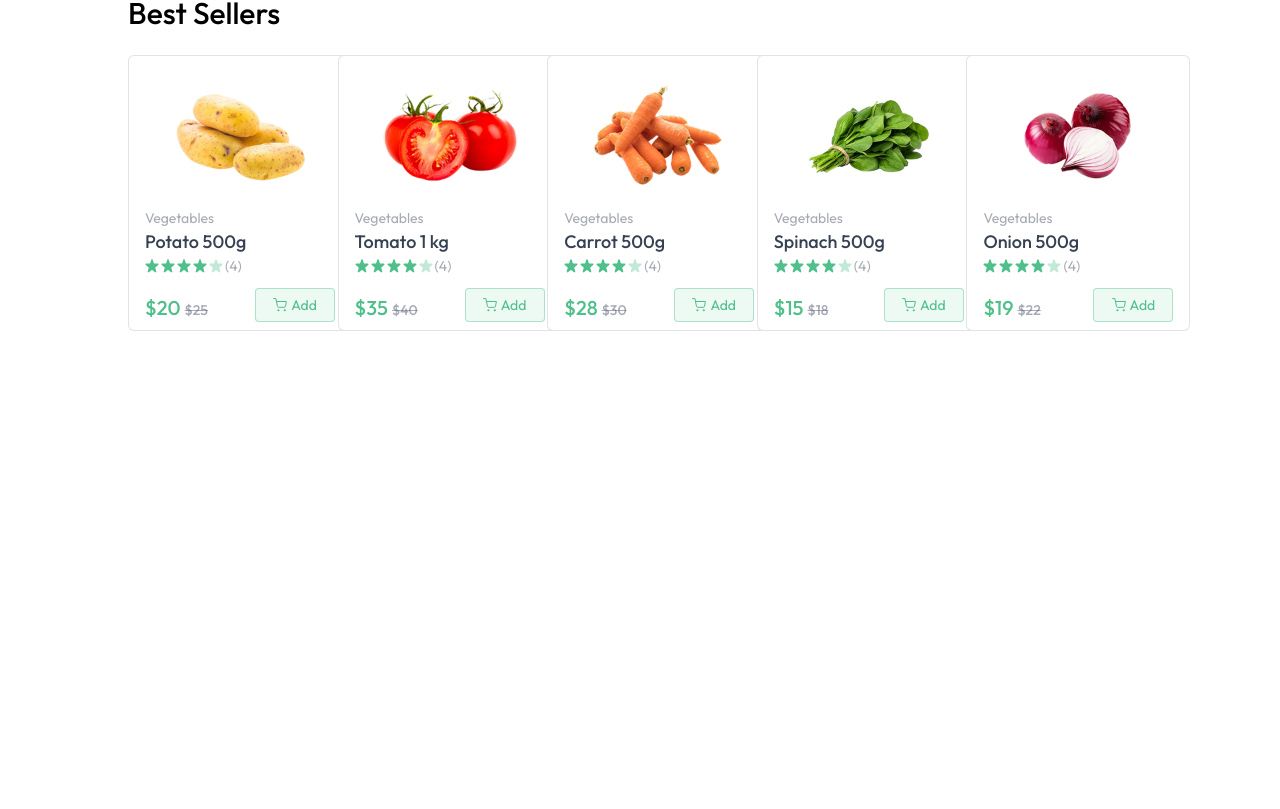
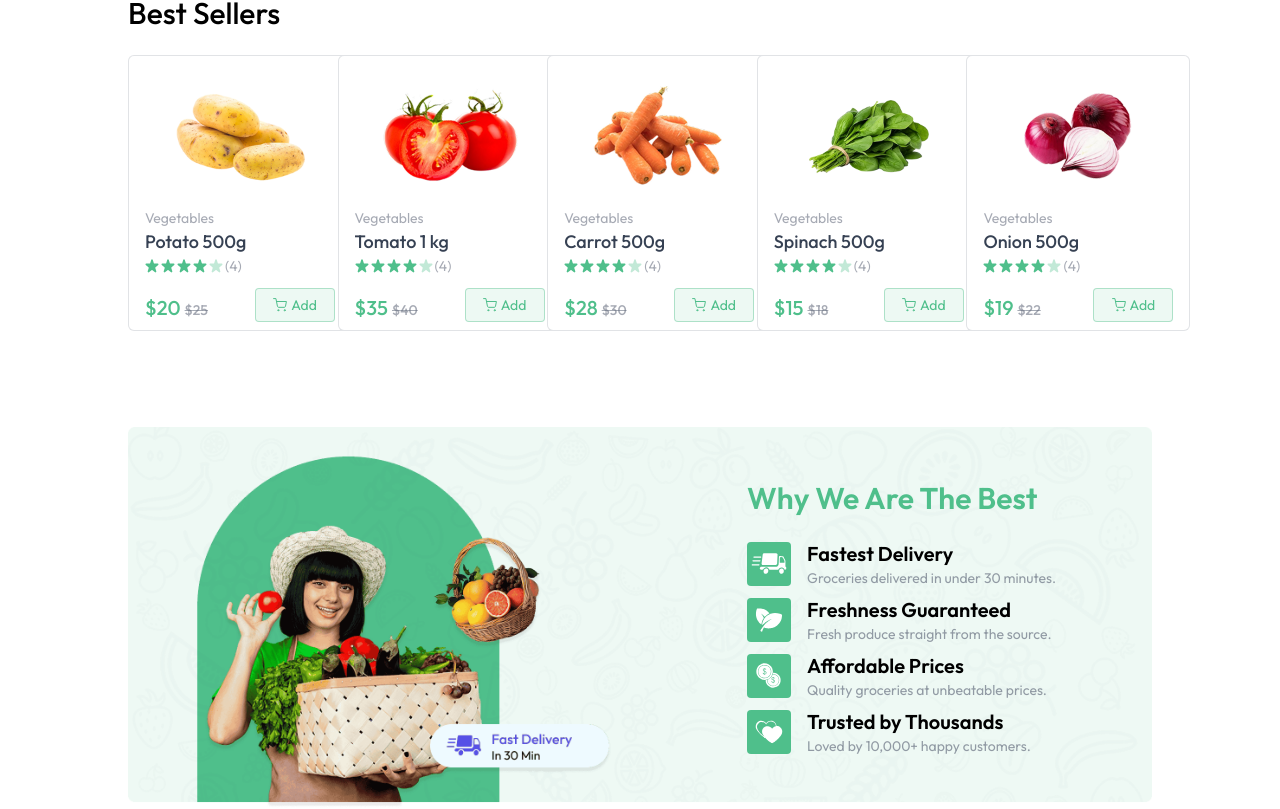
Before and after one commit to tarun0714/Grocery_Delivery_Website-Using-MERN-Stack-frontend, a React (Vite) app: page / in a window 1280 px wide. Shown: the part 873-1682 px from the top of the page. Before the commit the page ends 1204 px from the top, so only its background shows below. Built offline with nearby package versions, Linux system fonts and the light colour scheme.

Commit message:
bottom banner section done

```diff
--- /dev/null
+++ b/src/components/BottomBanner.jsx
@@ -0,0 +1,27 @@
+import React from 'react'
+import { assets, features } from '../assets/assets'
+
+const BottomBanner = () => {
+  return (
+    <div className='relative mt-24'>
+        <img src={assets.bottom_banner_image} alt="banner" className='w-full hidden md:block' />
+        <img src={assets.bottom_banner_image_sm} alt="banner" className='w-full md:hidden' />
+        <div className='absolute inset-0 flex flex-col items-center md:items-end md:justify-center pt-16 md:pt-0 md:pr-24'>
+            <div>
+                <h1 className='text-2xl md:text-3xl font-semibold text-primary mb-6'>Why We Are The Best</h1>
+                {features.map((feature, index) => (
+                    <div key={index} className='flex items-center gap-4 mt-2'>
+                        <img src={feature.icon} alt={feature.title} className='md:w-11 w-9' />
+                        <div>
+                            <h3 className='text-lg md:text-xl font-semibold' >{feature.title}</h3>
+                            <p className='text-gray-500/70 text-xs md:text-sm'>{feature.description}</p>
+                        </div>
+                    </div>
+                ))}
+            </div>
+        </div>
+    </div>
+  )
+}
+
+export default BottomBanner
--- a/src/pages/Home.jsx
+++ b/src/pages/Home.jsx
@@ -2,6 +2,7 @@
 import MainBanner from '../components/MainBanner'
 import Categories from '../components/Categories'
 import BestSeller from '../components/BestSeller'
+import BottomBanner from '../components/BottomBanner'
 
 const Home = () => {
   return (
@@ -9,6 +10,7 @@
         <MainBanner/>
         <Categories/>
         <BestSeller/>
+        <BottomBanner/>
     </div>
   )
 }
```
